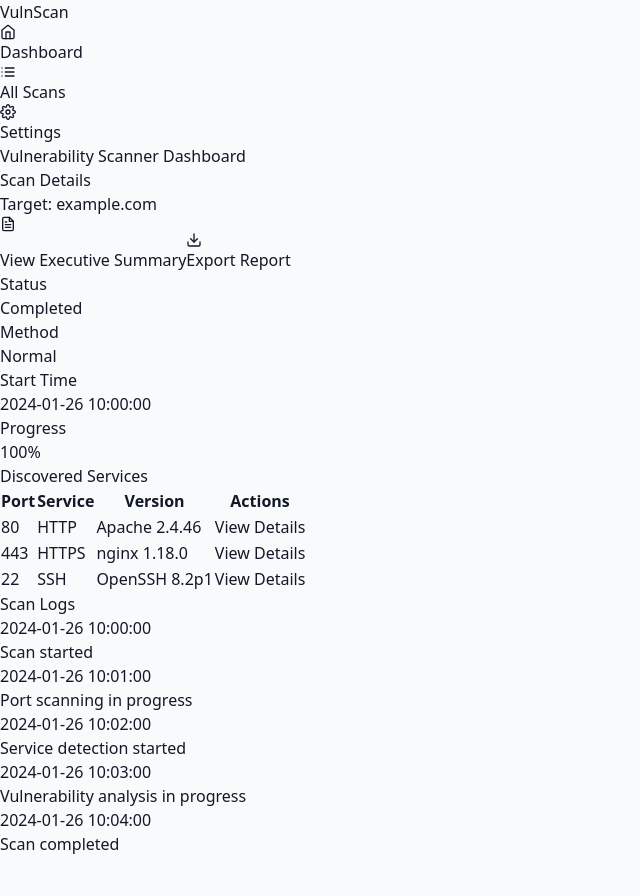
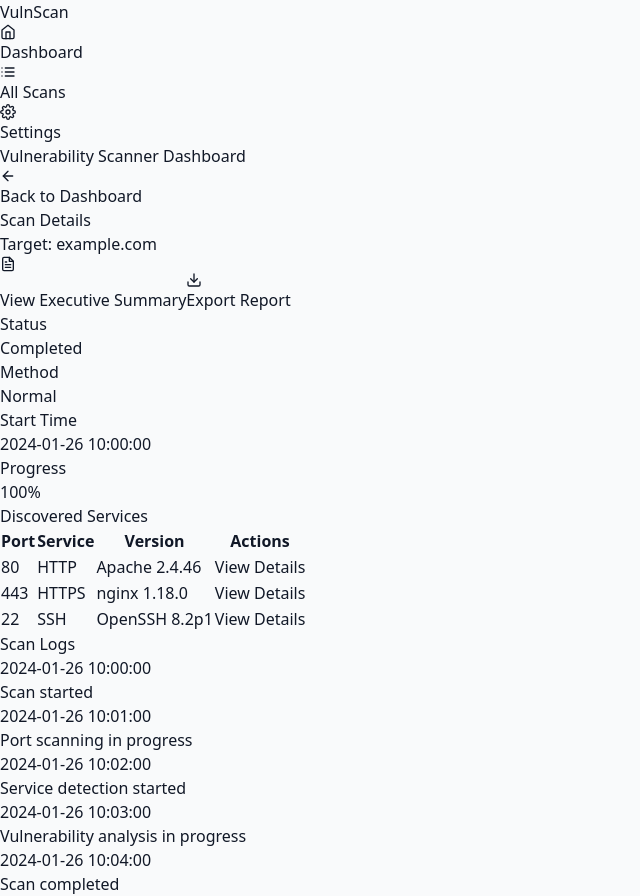
Before and after one commit to itu-ilia/vulnscan, a React (Vite) app: page /scans/1 in a window 1280 px wide. Shown: the whole page, without its empty margins (0-640 px from the left). Before the commit the page ends 856 px from the top, so only its background shows below. Built offline with nearby package versions, Linux system fonts and the light colour scheme.

Commit message:
fix: update service route path and add back button

```diff
--- a/src/App.tsx
+++ b/src/App.tsx
@@ -13,10 +13,7 @@ function App() {
           <Route index element={<Navigate to="/dashboard" replace />} />
           <Route path="dashboard" element={<DashboardPage />} />
           <Route path="scans/:scanId" element={<ScanDetailsPage />} />
-          <Route
-            path="scans/:scanId/services/:serviceId"
-            element={<ServiceReportPage />}
-          />
+          <Route path="scans/:scanId/service/:serviceId" element={<ServiceReportPage />} />
           <Route path="scans/:scanId/executive-summary" element={<ExecutiveSummaryPage />} />
         </Route>
       </Routes>
--- a/src/pages/ScanDetailsPage.tsx
+++ b/src/pages/ScanDetailsPage.tsx
@@ -1,5 +1,5 @@
 import { useParams, Link } from 'react-router-dom';
-import { FiDownload, FiFileText } from 'react-icons/fi';
+import { FiDownload, FiFileText, FiArrowLeft } from 'react-icons/fi';
 
 export default function ScanDetailsPage() {
   const { scanId } = useParams<{ scanId: string }>();
@@ -52,7 +52,14 @@ export default function ScanDetailsPage() {
     <div className="space-y-6">
       {/* Header */}
       <div className="flex items-center justify-between">
-        <div>
+        <div className="space-y-1">
+          <Link
+            to="/dashboard"
+            className="flex items-center space-x-2 text-gray-600 hover:text-gray-900 mb-2"
+          >
+            <FiArrowLeft />
+            <span>Back to Dashboard</span>
+          </Link>
           <h1 className="text-2xl font-bold text-gray-900">Scan Details</h1>
           <p className="text-gray-500">Target: {scan.target}</p>
         </div>
```
